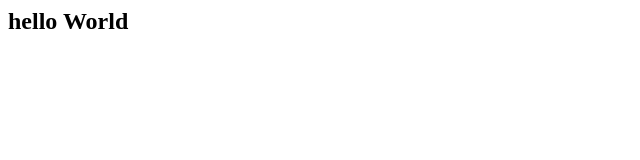
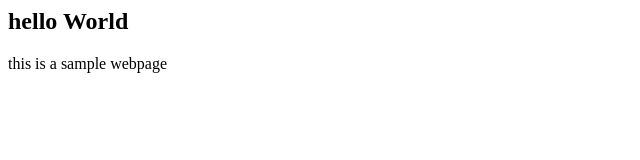
Before and after one commit to abhinav-vn/git-test, a plain HTML site: page index.html in a window 1280 px wide. Shown: the whole page, without its empty margins (0-640 px from the left). Drawn offline with Linux system fonts and the light colour scheme.

Commit message:
sape greeting description added

```diff
--- a/index.html
+++ b/index.html
@@ -3,6 +3,6 @@
 
 <body>
 	<h2> hello World </h2>
-
+	<p> this is a sample webpage </p>
 </body>
 </html>
```
